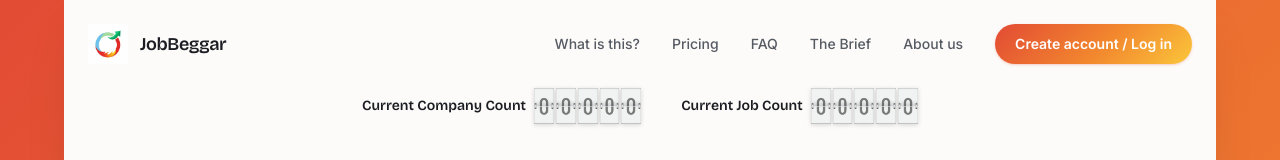
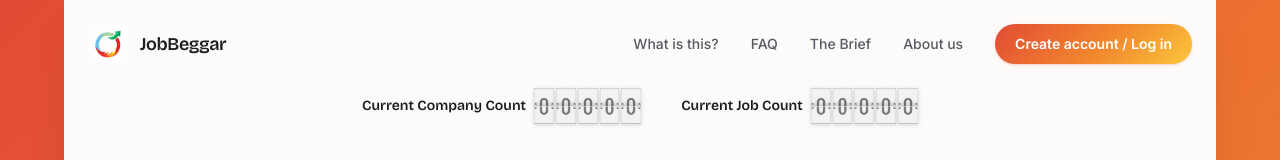
Before and after one commit to caveproddevelopment/smarterjobhunt, a React (Vite) app in the folder frontend/: page / in a window 1280 px wide. Shown: the top 160 px of the page. Built offline with nearby package versions, Linux system fonts and the light colour scheme; no server answers.

Commit message:
Make site free: Navbar.jsx
Removed the 'Pricing' link from the Navbar component.

```diff
--- a/frontend/src/components/Navbar.jsx
+++ b/frontend/src/components/Navbar.jsx
@@ -4,7 +4,6 @@ import { useAuth } from '../lib/auth'
 
 const links = [
   { label: 'What is this?', to: '/what-is-this' },
-  { label: 'Pricing', to: '/pricing' },
   { label: 'FAQ', to: '/faq' },
   { label: 'The Brief', to: '/blog' },
   { label: 'About us', to: '/about' },
```
